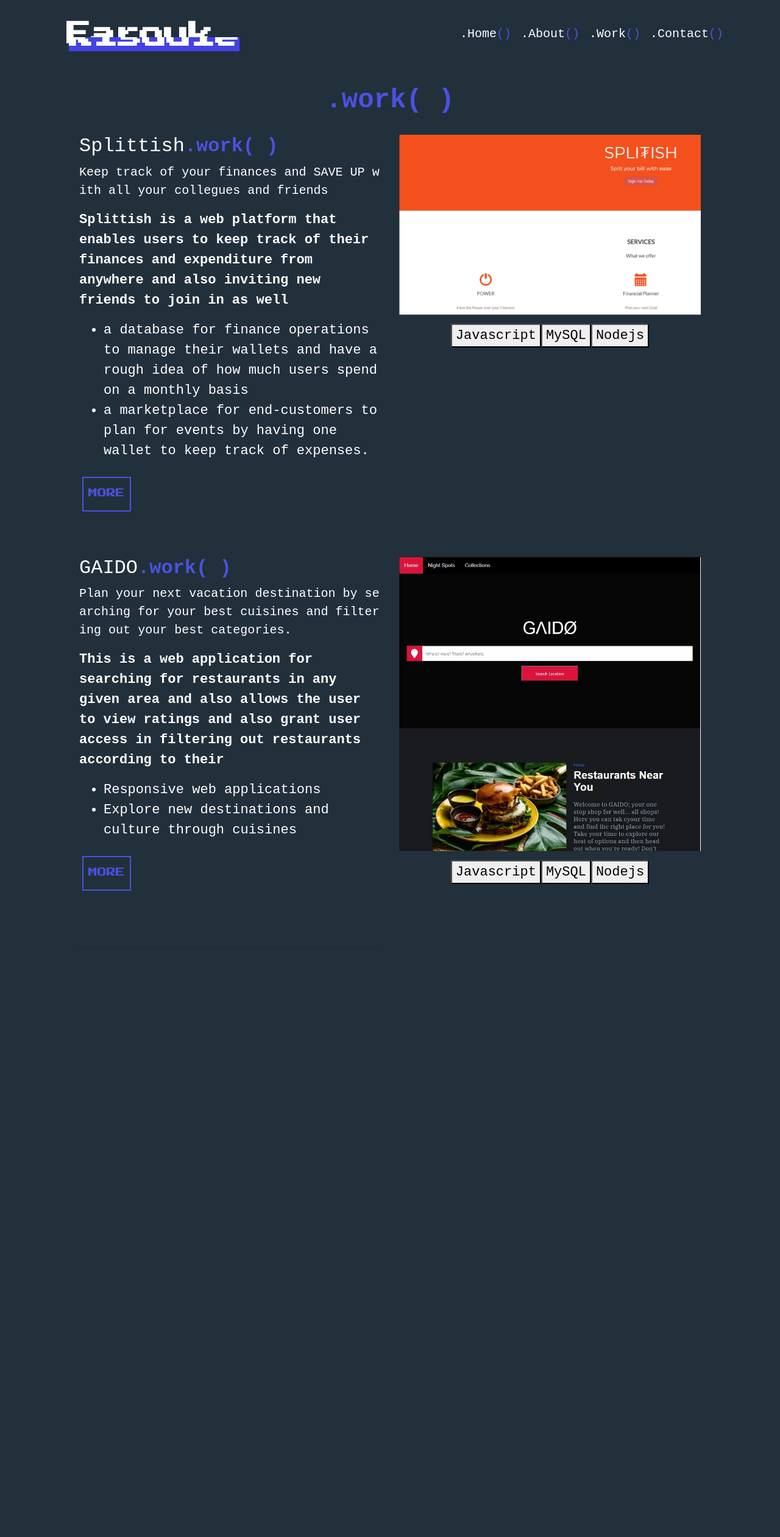
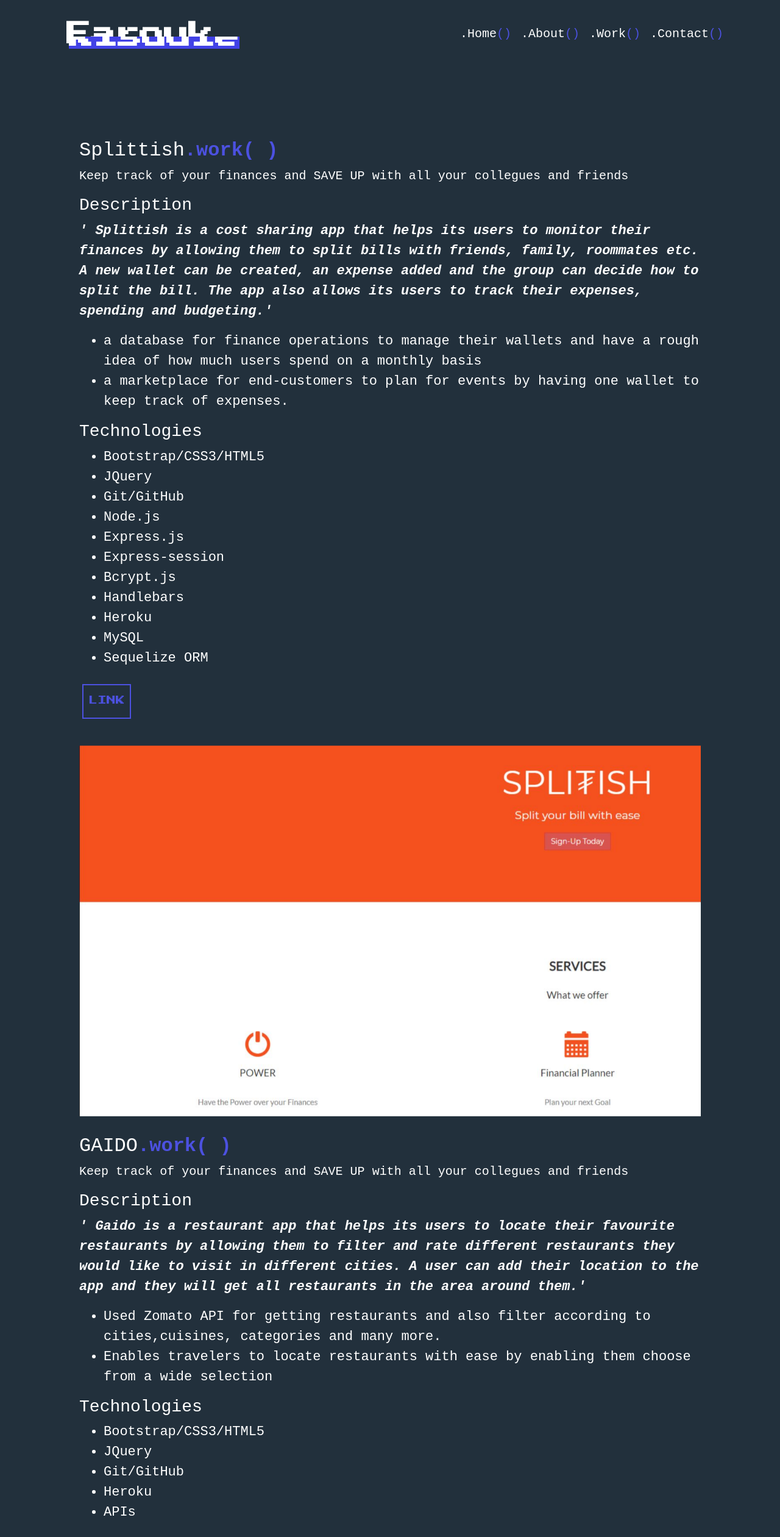
Before and after one commit to Farouk994/Portfolio, a React (Create React App) app in the folder porfolio/client/: page /work in a window 1280 px wide. Shown: the part 20-2541 px from the top of the page at 61% size. Before the commit the page ends 1651 px from the top, so only its background shows below. Built offline with nearby package versions, Linux system fonts and the light colour scheme.

Commit message:
Updated Work Folder

```diff
--- a/porfolio/client/src/Components/Portfolio/Portfolio.js
+++ b/porfolio/client/src/Components/Portfolio/Portfolio.js
@@ -9,11 +9,13 @@ import Slide from "react-reveal/Slide";
 const Portfolio = () => {
   return (
     <div class='portfolio container'>
-      <h1>
-        <strong className='strong'>.work( )</strong>
-      </h1>
+      {/* <h1> */}
+        {/* <strong className='strong'>.work( )</strong> */}
+      {/* </h1> */}
+      <br></br>
+      <br></br>
       <div className='row big'>
-        <div className='col-md-6 port '>
+        <div className='col-md-12 port '>
           <Slide bottom cascade>
             <h2>
               Splittish<strong className='strong'>.work( )</strong>
@@ -22,13 +24,21 @@ const Portfolio = () => {
               Keep track of your finances and SAVE UP with all your collegues
               and friends
             </p>
-            <strong>
+            <h3>Description</h3>
+            <div>
               <p>
-                Splittish is a web platform that enables users to keep track of
-                their finances and expenditure from anywhere and also inviting
-                new friends to join in as well
+                <em>
+                  <strong>
+                    ' Splittish is a cost sharing app that helps its users to
+                    monitor their finances by allowing them to split bills with
+                    friends, family, roommates etc. A new wallet can be created,
+                    an expense added and the group can decide how to split the
+                    bill. The app also allows its users to track their expenses,
+                    spending and budgeting.'
+                  </strong>
+                </em>
               </p>
-            </strong>
+            </div>
             <ul>
               <li>
                 a database for finance operations to manage their wallets and
@@ -39,15 +49,31 @@ const Portfolio = () => {
                 wallet to keep track of expenses.
               </li>
             </ul>
+            <h3>Technologies</h3>
+            <ul>
+              <li>Bootstrap/CSS3/HTML5</li>
+              <li>JQuery</li>
+              <li>Git/GitHub</li>
+              <li>Node.js</li>
+              <li>Express.js</li>
+              <li>Express-session</li>
+              <li>Bcrypt.js</li>
+              <li>Handlebars</li>
+              <li>Heroku</li>
+              <li>MySQL</li>
+              <li>Sequelize ORM</li>
+            </ul>
             <div class='content'>
-              <div class='buttoon'><span className="robo">More</span></div>
+              <div class='buttoon'>
+                <span className='robo'>Link</span>
+              </div>
             </div>
 
             <br></br>
           </Slide>
         </div>
         <Slide right cascade>
-          <div className='col-md-6 boxy'>
+          <div className='col boxy'>
             {/* <img src="./split.jpg" alt="" className="fix-img"></img> */}
             <img
               src='./split.jpg'
@@ -55,38 +81,58 @@ const Portfolio = () => {
               alt='Responsive image'
             ></img>
             <br></br>
-            <div className='buttons btn-group'>
+            {/* <div className='buttons btn-group'>
               <button>Javascript</button>
               <button>MySQL</button>
               <button>Nodejs</button>
-            </div>
+            </div> */}
           </div>
         </Slide>
       </div>
       <div className='row big'>
-        <div className='col-md-6 port '>
+        <div className='col-md-12 port '>
           <Slide bottom cascade>
             <h2>
               GAIDO<strong className='strong'>.work( )</strong>
             </h2>
             <p className='lead '>
-              Plan your next vacation destination by searching for your best
-              cuisines and filtering out your best categories.
+              Keep track of your finances and SAVE UP with all your collegues
+              and friends
             </p>
-            <strong>
+            <h3>Description</h3>
+            <div>
               <p>
-                This is a web application for searching for restaurants in any
-                given area and also allows the user to view ratings and also
-                grant user access in filtering out restaurants according to
-                their
+                <em>
+                  <strong>
+                    ' Gaido is a restaurant app that helps its users to
+                    locate their favourite restaurants by allowing them to filter and rate different restaurants
+                    they would like to visit in different cities. A user can add their location to
+                    the app and they will get all restaurants in the area around them.'
+                  </strong>
+                </em>
               </p>
-            </strong>
+            </div>
             <ul>
-              <li>Responsive web applications</li>
-              <li>Explore new destinations and culture through cuisines</li>
+              <li>
+               Used Zomato API for getting restaurants and also filter according to cities,cuisines, categories and many more.
+
+              </li>
+              <li>
+               Enables travelers to locate restaurants with ease by enabling them choose from a wide selection
+              </li>
+            </ul>
+            <h3>Technologies</h3>
+            <ul>
+              <li>Bootstrap/CSS3/HTML5</li>
+              <li>JQuery</li>
+              <li>Git/GitHub</li>
+              <li>Heroku</li>
+              <li>APIs</li>
             </ul>
             <div class='content'>
-              <div class='buttoon'><span className="robo">More</span></div>
+              <div class='buttoon'>
+                <span className='robo'>Link</span>
+              </div>
             </div>
             <br></br>
             <br></br>
@@ -95,7 +141,7 @@ const Portfolio = () => {
         </div>
 
         <Slide right cascade>
-          <div className='col-md-6 boxy'>
+          <div className='col boxy'>
             {/* <img src="./split.jpg" alt="" className="fix-img"></img> */}
             <img
               src='./gaido.JPEG'
@@ -103,11 +149,11 @@ const Portfolio = () => {
               // alt='Responsive image'
             ></img>
             <br></br>
-            <div className='buttons btn-group'>
+            {/* <div className='buttons btn-group'>
               <button>Javascript</button>
-              <button>MySQL</button>
-              <button>Nodejs</button>
-            </div>
+              <button>JQUERY</button>
+              <button>HTML/CSS</button>
+            </div> */}
           </div>
         </Slide>
       </div>
--- a/porfolio/package.json
+++ b/porfolio/package.json
@@ -16,6 +16,7 @@
     "jquery": "^3.6.0",
     "node-sass": "^6.0.0",
     "react": "^17.0.2",
+    "react-awesome-modal": "^2.0.5",
     "react-bootstrap": "^1.6.0",
     "react-dom": "^17.0.2",
     "react-reveal": "^1.2.2",
```
Also changed, not shown: porfolio/client/src/Components/Portfolio/PopUp.js (added, +39 -0 lines), 1 other file (tests, documents, lock files or other folders).
